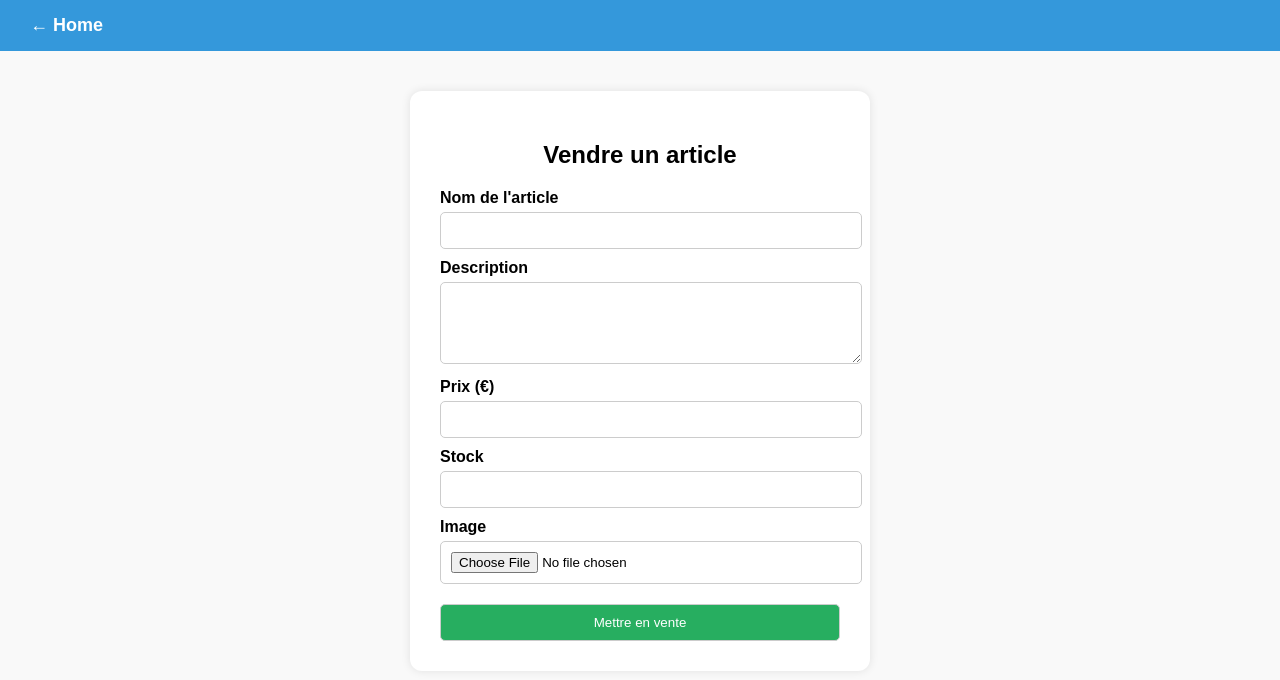
After one commit to VeldrX/PHP_Site_e-commerce, a PHP site: page /sell.php in a window 1280 px wide. The commit adds this page. Shown: the top 680 px of the page. Run offline with PHP 8.4, Linux system fonts and the light colour scheme; the visitor is signed in with stand-in values (Sample User, id 1); tables that the repository leaves empty or names only in its code hold one stand-in row (values such as "Sample post").

Commit message:
home done

```diff
--- /dev/null
+++ b/sell.php
@@ -0,0 +1,165 @@
+<?php
+session_start();
+
+if (!isset($_SESSION['username'])) {
+    header('Location: /login.php');
+    exit();
+}
+
+try {
+    $pdo = new PDO('mysql:host=localhost;dbname=php_exam_db;charset=utf8', 'root', '');
+} catch (PDOException $e) {
+    die('Erreur : ' . $e->getMessage());
+}
+
+// Récupérer l'ID de l'utilisateur à partir de son username
+$stmt = $pdo->prepare('SELECT Id FROM user WHERE Username = ?');
+$stmt->execute([$_SESSION['username']]);
+$user = $stmt->fetch();
+
+if (!$user) {
+    die('Utilisateur introuvable.');
+}
+
+$userId = $user['Id'];
+$message = '';
+
+if ($_SERVER['REQUEST_METHOD'] === 'POST') {
+    $name = $_POST['name'];
+    $desc = $_POST['description'];
+    $price = $_POST['price'];
+    $stock = $_POST['stock'];
+
+    $imageName = '';
+    if (!empty($_FILES['image']['name'])) {
+        $imageName = uniqid() . '_' . $_FILES['image']['name'];
+        move_uploaded_file($_FILES['image']['tmp_name'], 'uploads/articles/' . $imageName);
+    }
+
+    // Insertion dans la table article
+    $stmt = $pdo->prepare('INSERT INTO article (Name, Description, Price, UserId, Image) VALUES (?, ?, ?, ?, ?)');
+    $stmt->execute([$name, $desc, $price, $userId, $imageName]);
+
+    $articleId = $pdo->lastInsertId();
+
+    // Insertion dans la table stock
+    $stmt2 = $pdo->prepare('INSERT INTO stock (IdArticle, NbrInStock) VALUES (?, ?)');
+    $stmt2->execute([$articleId, $stock]);
+
+    $message = "Article publié avec succès !";
+}
+?>
+
+<!DOCTYPE html>
+<html>
+
+<head>
+    <title>Vendre un article</title>
+    <style>
+        body {
+            font-family: Arial, sans-serif;
+            background: #f9f9f9;
+            margin: 0;
+            padding: 0;
+        }
+
+        .header {
+            background-color: #3498db;
+            color: white;
+            padding: 15px 30px;
+            display: flex;
+            align-items: center;
+        }
+
+        .header a {
+            color: white;
+            text-decoration: none;
+            font-weight: bold;
+            font-size: 18px;
+        }
+
+        .container {
+            display: flex;
+            justify-content: center;
+            margin-top: 40px;
+        }
+
+        form {
+            background: white;
+            padding: 30px;
+            border-radius: 12px;
+            box-shadow: 0 0 10px rgba(0, 0, 0, 0.1);
+            width: 400px;
+        }
+
+        h2 {
+            margin-bottom: 20px;
+            text-align: center;
+        }
+
+        label {
+            font-weight: bold;
+            display: block;
+            margin-top: 10px;
+        }
+
+        input,
+        textarea {
+            width: 100%;
+            padding: 10px;
+            margin-top: 5px;
+            border-radius: 5px;
+            border: 1px solid #ccc;
+        }
+
+        input[type="submit"] {
+            background: #27ae60;
+            color: white;
+            cursor: pointer;
+            margin-top: 20px;
+        }
+
+        .success {
+            color: green;
+            text-align: center;
+            margin-bottom: 15px;
+        }
+    </style>
+</head>
+
+<body>
+
+    <div class="header">
+        <a href="index.php">← Home</a>
+    </div>
+
+    <div class="container">
+        <form method="post" enctype="multipart/form-data">
+            <h2>Vendre un article</h2>
+
+            <?php if ($message): ?>
+                <p class="success"><?= htmlspecialchars($message) ?></p>
+            <?php endif; ?>
+
+            <label for="name">Nom de l'article</label>
+            <input type="text" id="name" name="name" required>
+
+            <label for="description">Description</label>
+            <textarea id="description" name="description" rows="4" required></textarea>
+
+            <label for="price">Prix (€)</label>
+            <input type="number" id="price" name="price" required>
+
+            <label for="stock">Stock</label>
+            <input type="number" id="stock" name="stock" min=0 required>
+
+            <label for="image">Image</label>
+            <input type="file" id="image" name="image" accept="image/*" required>
+
+            <input type="submit" value="Mettre en vente">
+        </form>
+    </div>
+
+</body>
+
+</html>
```
Also changed, not shown: index.php (+102 -4 lines), registerHandler.php (+10 -1 lines), uploads/articles/683703b3e13d0_Capture d'écran 2024-01-17 155042 copy.png (added), uploads/articles/683703b3e13d0_Capture d'écran 2024-01-17 155042.png (added), uploads/articles/default.jpg (added), uploads/users/6836ffc36df93_Capture d'écran 2025-05-26 175316.png (added), uploads/users/6837010f5d9a6.png (added), uploads/users/683701851f5b2.png (added).
